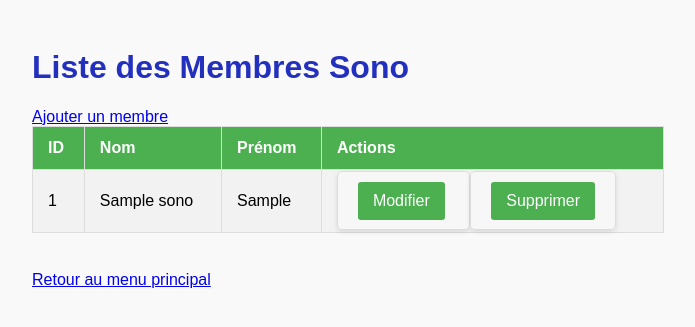
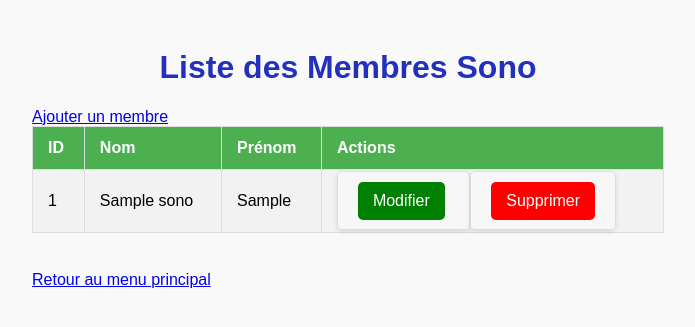
Before and after one commit to Meeeehddiiii/reunionsv1, a Flask app: page /sono/sono in a window 1280 px wide. Shown: the top 327 px of the page, without its empty margins (292-987 px from the left). Run offline with Flask 3, Linux system fonts and the light colour scheme; tables that the repository leaves empty hold one stand-in row (values such as "Sample post").

Commit message:
Changement de couleur pour le bouton Modifier et centrage de H1.

```diff
--- a/static/css/style.css
+++ b/static/css/style.css
@@ -8,6 +8,7 @@ body {
 
 h1 {
     color: #2330be;
+    text-align: center;
 }
 
 .container {
@@ -122,6 +123,38 @@ form input[type="submit"]:hover {
     margin-top: 5px;
 }
 
+/* Bouton pour modifier (vert) */
+.btn-edit {
+    background-color: green;
+    color: white;
+    border: none;
+    padding: 10px 15px;
+    border-radius: 5px;
+    text-decoration: none;
+    cursor: pointer;
+    transition: background-color 0.3s ease;
+}
+
+.btn-edit:hover {
+    background-color: darkgreen;
+}
+
+/* Bouton pour supprimer (rouge) */
+.btn-delete {
+    background-color: red;
+    color: white;
+    border: none;
+    padding: 10px 15px;
+    border-radius: 5px;
+    text-decoration: none;
+    cursor: pointer;
+    transition: background-color 0.3s ease;
+}
+
+.btn-delete:hover {
+    background-color: darkred;
+}
+
 /* Supprime les puces et les marges/paddings par défaut */
 ul {
     list-style-type: none;
--- a/templates/accueil/list.html
+++ b/templates/accueil/list.html
@@ -21,10 +21,10 @@
         <td>{{ membre.prenom }}</td>
         <td>
             <form action="{{ url_for('accueil.edit_accueil', id=membre.id) }}" method="get" style="display:inline;">
-                <button type="submit">Modifier</button>
+                <button type="submit" class="btn-edit">Modifier</button>
             </form>
             <form action="{{ url_for('accueil.delete_accueil', id=membre.id) }}" method="post" style="display:inline;">
-                <button type="submit">Supprimer</button>
+                <button type="submit" class="btn-delete">Supprimer</button>
             </form>
         </td>
     </tr>
--- a/templates/estrade/list.html
+++ b/templates/estrade/list.html
@@ -21,10 +21,10 @@
         <td>{{ membre.prenom }}</td>
         <td>
             <form action="{{ url_for('estrade.edit_estrade', id=membre.id) }}" method="get" style="display:inline;">
-                <button type="submit">Modifier</button>
+                <button type="submit" class="btn-edit">Modifier</button>
             </form>
             <form action="{{ url_for('estrade.delete_estrade', id=membre.id) }}" method="post" style="display:inline;">
-                <button type="submit">Supprimer</button>
+                <button type="submit" class="btn-delete">Supprimer</button>
             </form>
         </td>
     </tr>
--- a/templates/perchiste/list.html
+++ b/templates/perchiste/list.html
@@ -21,10 +21,10 @@
         <td>{{ membre.prenom }}</td>
         <td>
             <form action="{{ url_for('perchiste.edit_perchiste', id=membre.id) }}" method="get" style="display:inline;">
-                <button type="submit">Modifier</button>
+                <button type="submit" class="btn-edit">Modifier</button>
             </form>
             <form action="{{ url_for('perchiste.delete_perchiste', id=membre.id) }}" method="post" style="display:inline;">
-                <button type="submit">Supprimer</button>
+                <button type="submit" class="btn-delete">Supprimer</button>
             </form>
         </td>
     </tr>
--- a/templates/sono/list.html
+++ b/templates/sono/list.html
@@ -21,10 +21,10 @@
         <td>{{ membre.prenom }}</td>
         <td>
             <form action="{{ url_for('sono.edit_sono', id=membre.id) }}" method="get" style="display:inline;">
-                <button type="submit">Modifier</button>
+                <button type="submit" class="btn-edit">Modifier</button>
             </form>
             <form action="{{ url_for('sono.delete_sono', id=membre.id) }}" method="post" style="display:inline;">
-                <button type="submit">Supprimer</button>
+                <button type="submit" class="btn-delete">Supprimer</button>
             </form>
         </td>
     </tr>
```
